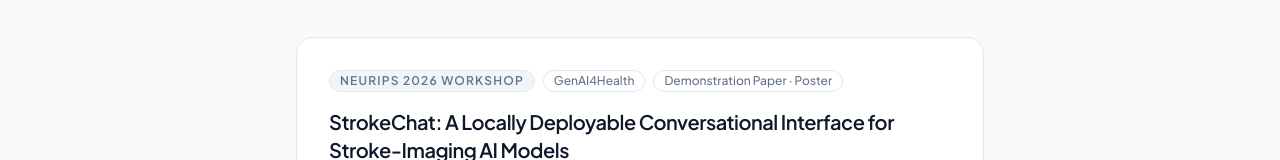
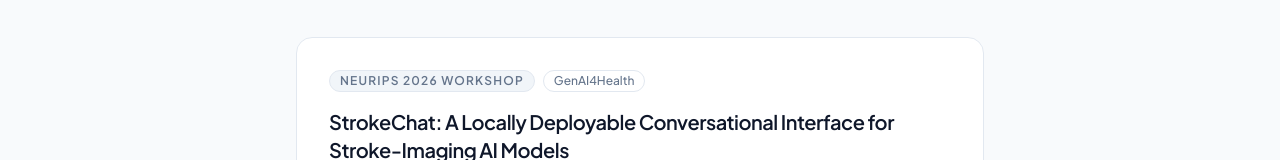
Before and after one commit to artgun66/StrokeChat, a Next.js app in the folder frontend/apps/product/: page /publications in a window 1280 px wide. Shown: the part 203-363 px from the top of the page. Built offline with nearby package versions, Linux system fonts and the light colour scheme.

Commit message:
content(publications): drop track badge and license line from NeurIPS entry
Removes the "Demonstration Paper · Poster" badge, which duplicated the
line below it, and the CC BY 4.0 note. The keywords line stays.

```diff
--- a/frontend/apps/product/src/app/(app)/publications/page.tsx
+++ b/frontend/apps/product/src/app/(app)/publications/page.tsx
@@ -11,9 +11,6 @@
           </span>
           <span className="rounded-full border border-[var(--border)] px-2.5 py-0.5 text-xs font-medium text-[var(--muted)]">
             GenAI4Health
-          </span>
-          <span className="rounded-full border border-[var(--border)] px-2.5 py-0.5 text-xs font-medium text-[var(--muted)]">
-            Demonstration Paper · Poster
           </span>
         </div>
 
@@ -65,7 +62,6 @@
               clinical decision support
             </span>
           </p>
-          <p className="mt-2 text-xs text-[var(--muted)]/70">CC BY 4.0</p>
         </div>
 
       </article>
```
